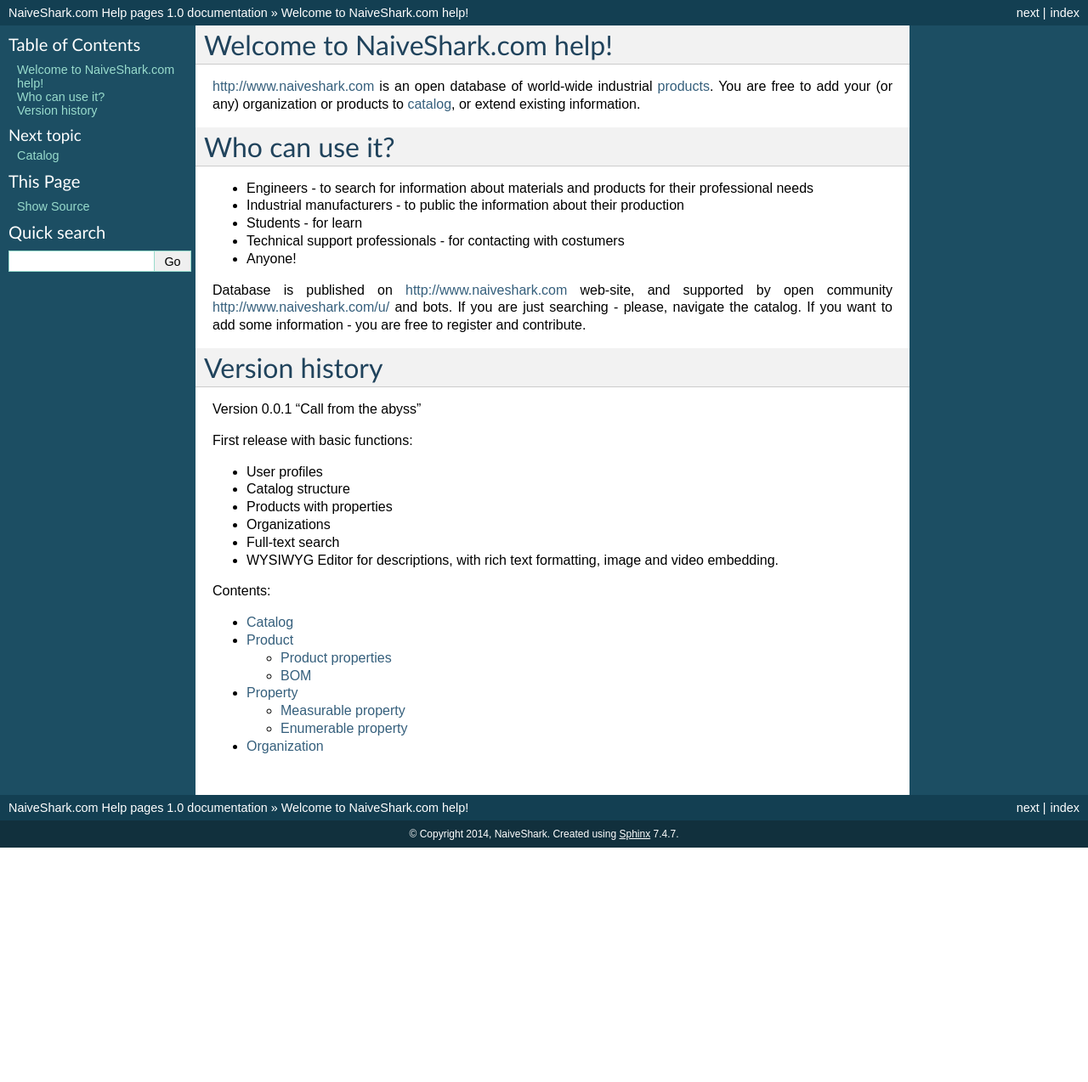
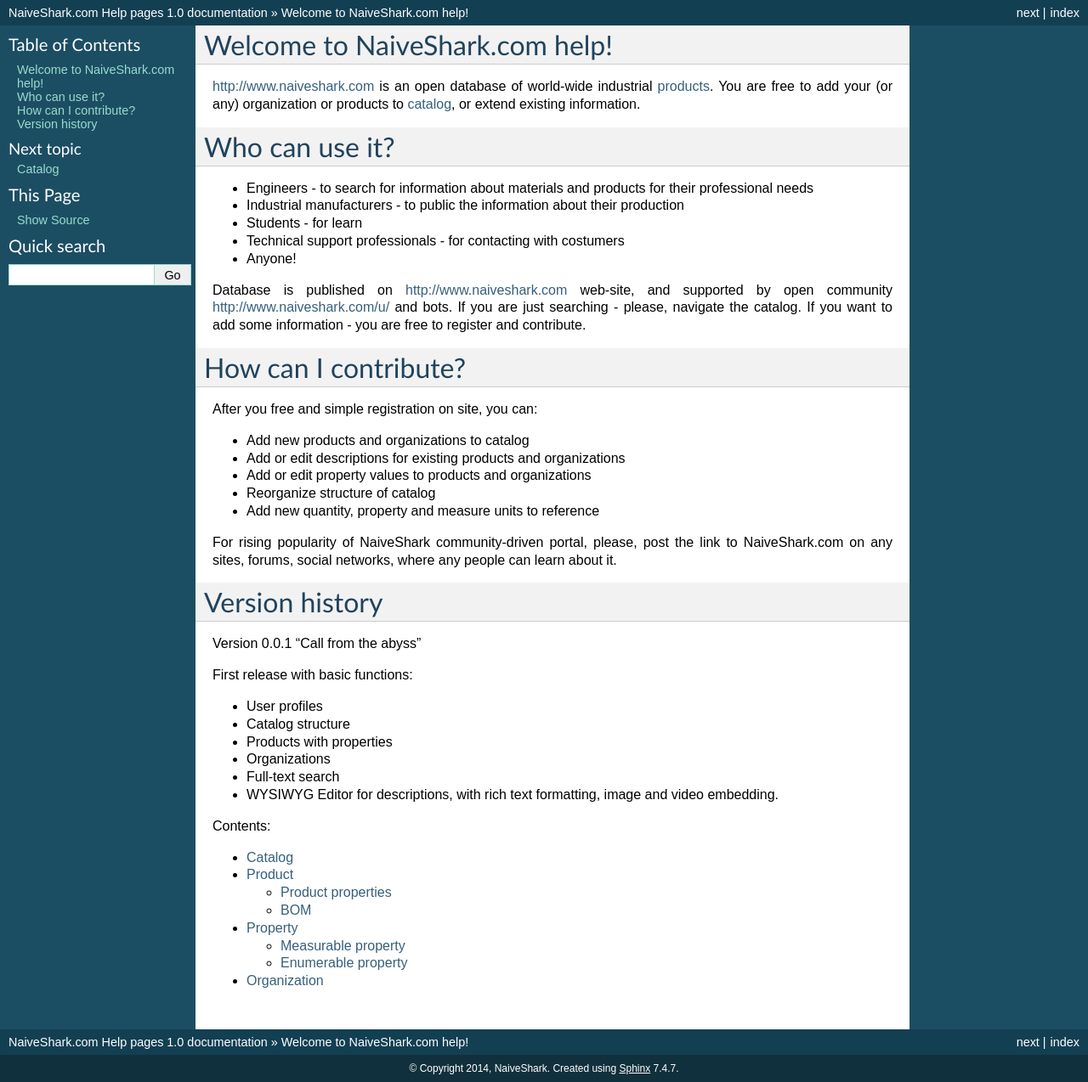
Before and after one commit to NaiveShark/NaiveSharkComDoc, a Sphinx documentation site: the page built from docs/index.rst, in a window 1280 px wide. Shown: the whole page at 85% size. Built offline with Sphinx 7.4.7, drawn with Linux system fonts in a browser that asks for light colours; before the commit the page ends 998 px from its top, so only the background shows below that.

Commit message:
больше про сообщество и про свойства

```diff
--- a/docs/index.rst
+++ b/docs/index.rst
@@ -18,6 +18,19 @@
 * Anyone!
 
 Database is published on http://www.naiveshark.com web-site, and supported by open community http://www.naiveshark.com/u/ and bots. If you are just searching - please, navigate the catalog. If you want to add some information - you are free to register and contribute.
+
+How can I contribute?
+=====================
+
+After you free and simple registration on site, you can:
+
+* Add new products and organizations to catalog
+* Add or edit descriptions for existing products and organizations
+* Add or edit property values to products and organizations
+* Reorganize structure of catalog
+* Add new quantity, property and measure units to reference
+
+For rising popularity of NaiveShark community-driven portal, please, post the link to NaiveShark.com on any sites, forums, social networks, where any people can learn about it.
 
 Version history
 ===============
--- a/docs/property.rst
+++ b/docs/property.rst
@@ -1,7 +1,11 @@
 Property
 ========
 
-Property is a portion of information about some :doc:`product</product>`. For example, turbofan engine has 'fan diameter', 'static thrust' and 'bypass ratio' (and much more) properties.
+Property is a portion of information about some :doc:`product</product>`. For example, turbofan engine has 'fan diameter', 'static thrust' and 'bypass ratio' (and many more) properties. All structured properties can be one of two kinds:
+
+* Measurable property
+
+* Enumerable property
 
 Measurable property
 -------------------
```
